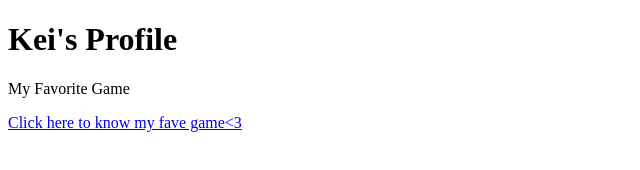
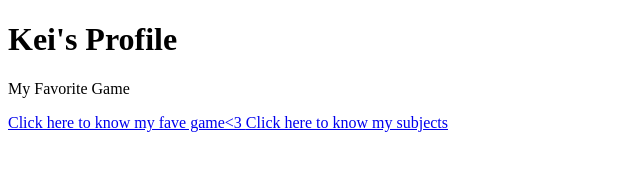
Before and after one commit to FameTubice/Cesium-Lab-3-Tubice, a plain HTML site: page index.html in a window 1280 px wide. Shown: the whole page, without its empty margins (0-640 px from the left). Drawn offline with Linux system fonts and the light colour scheme.

Commit message:
Update index.html

```diff
--- a/index.html
+++ b/index.html
@@ -11,5 +11,6 @@
 	      <h1> Kei's Profile </h1>
 		  <p> My Favorite Game </p>
 		  <a href="https://fametubice.github.io/game.html/game.html"> Click here to know my fave game<3 </a>
+		  <a href="https://fametubice.github.io/game.html/game.html"> Click here to know my subjects </a>
 	 </body>
 </html>
```
